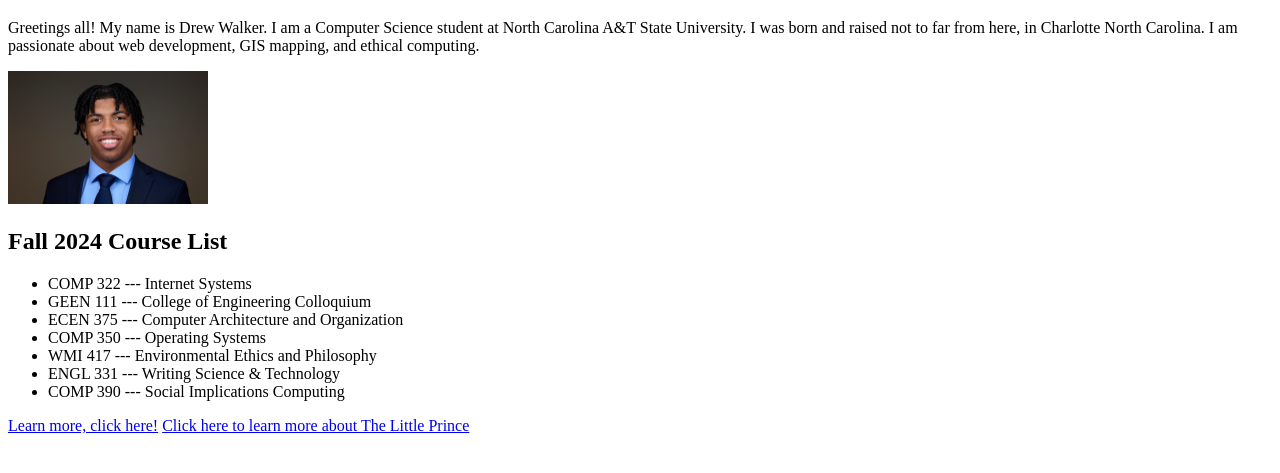
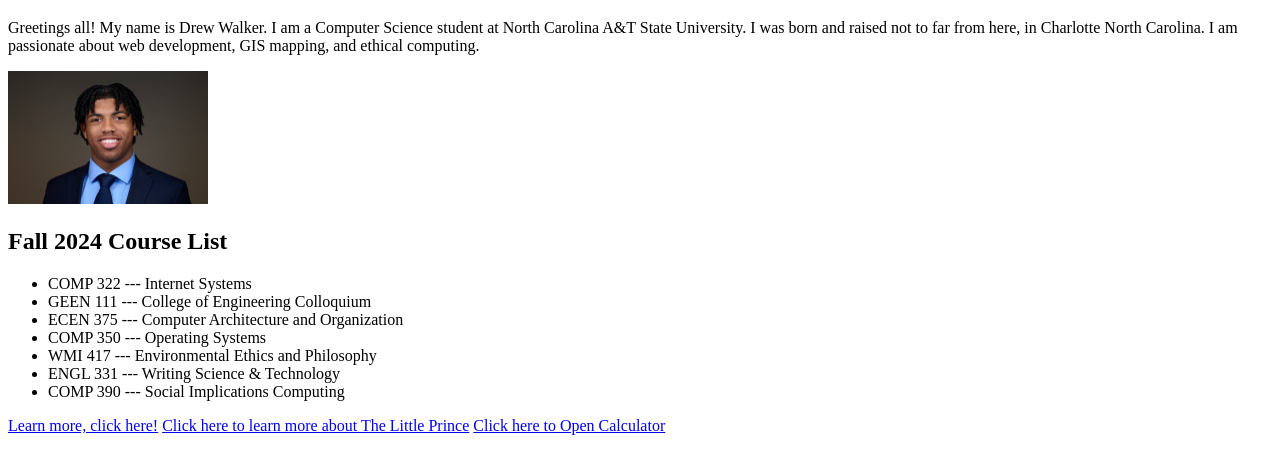
Before and after one commit to djwalker12/drew, a plain HTML site: page index.html in a window 1280 px wide. Shown: the part 61-534 px from the top of the page. Drawn offline with Linux system fonts and the light colour scheme; files whose address does not match are found by name.

Commit message:
Update index.html

```diff
--- a/index.html
+++ b/index.html
@@ -29,6 +29,6 @@
     <!-- Link to Introduction Page -->
     <a href="introduction.html">Learn more, click here!</a>
     <a href="little_prince.html">Click here to learn more about The Little Prince</a>
-
+    <a href="calculator.html">Click here to Open Calculator</a>
 </body>
 </html>
```
